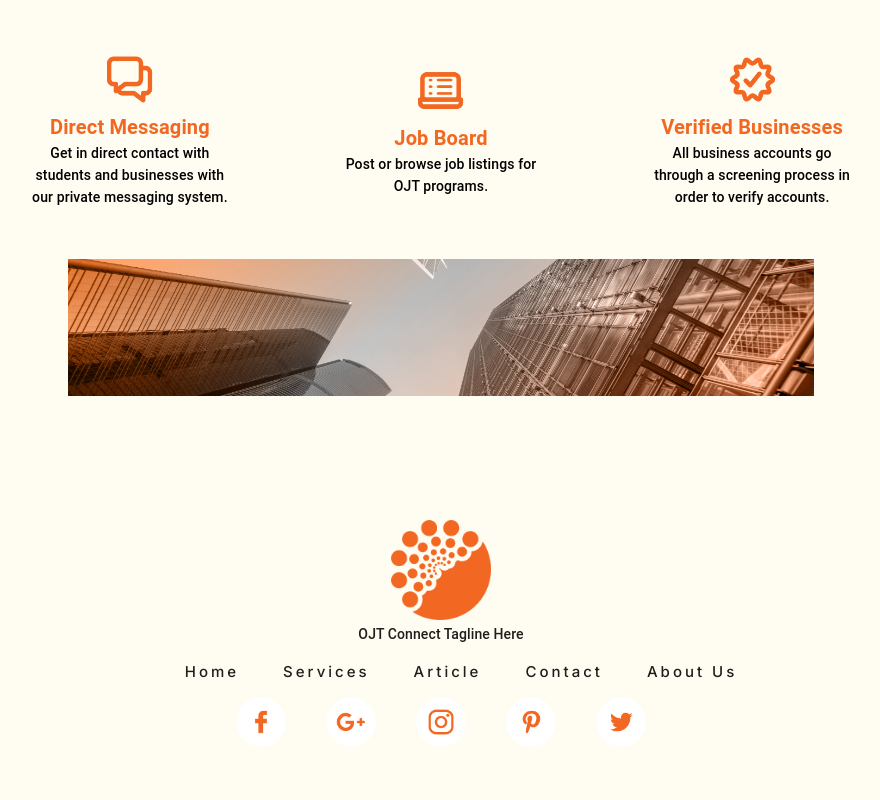
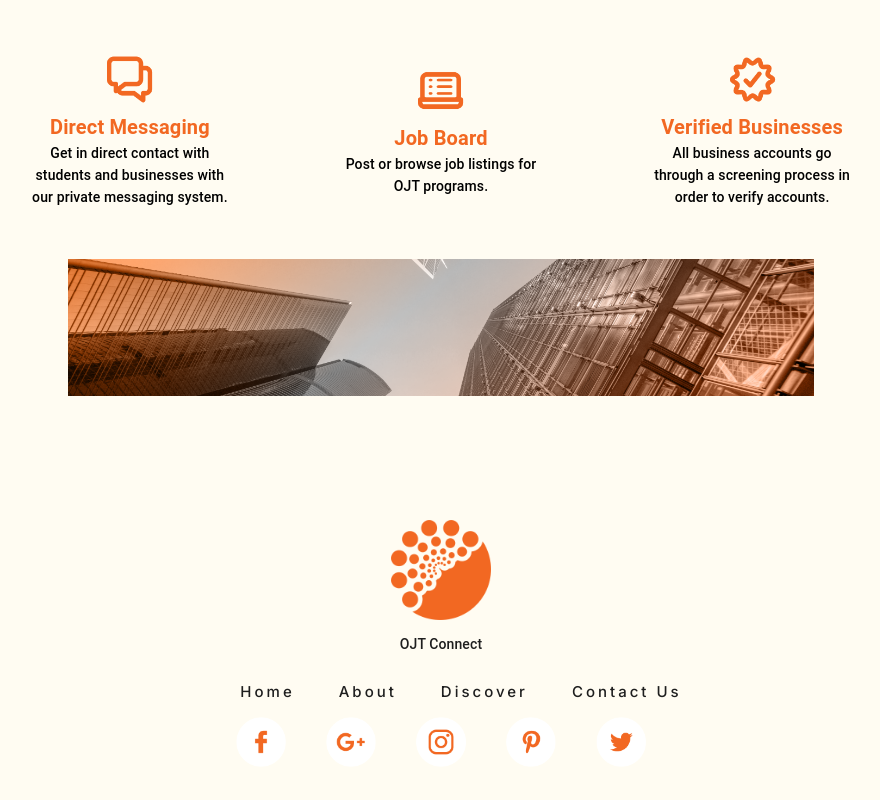
Before and after one commit to jhunel18/ojtconnect-com, a React (Vite) app: page / in a window 1280 px wide. Shown: the part 2159-2959 px from the top of the page, without its empty margins (199-1079 px from the left). Built offline with nearby package versions, Linux system fonts and the light colour scheme.

Commit message:
update landing page

```diff
--- a/src/App.jsx
+++ b/src/App.jsx
@@ -1,6 +1,4 @@
 import React from 'react'
-import LandingPage from './pages/LandingPage'
-import Login from './pages/Login'
 import AppRoutes from './routes'
 const App = () => {
   return (<>
--- a/src/pages/LandingPage.jsx
+++ b/src/pages/LandingPage.jsx
@@ -211,15 +211,14 @@ const LandingPage = () => {
             <Grid container>
                 <Grid item lg={10} md={10} sx={{ margin: 'auto', textAlign: 'center' }}>
                     <img src={logo} alt="logo" style={{ width: '100px', height: '100px' }} />
-                    <Typography variant='subtitle2' sx={{ color: '#1E1E1E' }}>OJT Connect Tagline Here</Typography>
+                    <Typography variant='subtitle2' sx={{ color: '#1E1E1E', padding: '10px' }}>OJT Connect</Typography>
                 </Grid>
                 <Grid item lg={10} md={10} sx={{ margin: "auto", textAlign: 'center' }}>
                     <ul className='inter-font footer'>
                         <li className='footer-link'>Home</li>
-                        <li className='footer-link'>Services</li>
-                        <li className='footer-link'>Article</li>
-                        <li className='footer-link'>Contact</li>
-                        <li className='footer-link'>About Us</li>
+                        <li className='footer-link'>About</li>
+                        <li className='footer-link'>Discover</li>
+                        <li className='footer-link'>Contact Us</li>
                     </ul>
                 </Grid>
                 <Grid item lg={10} md={10} sx={{ margin: "auto", textAlign: 'center' }}>
```
